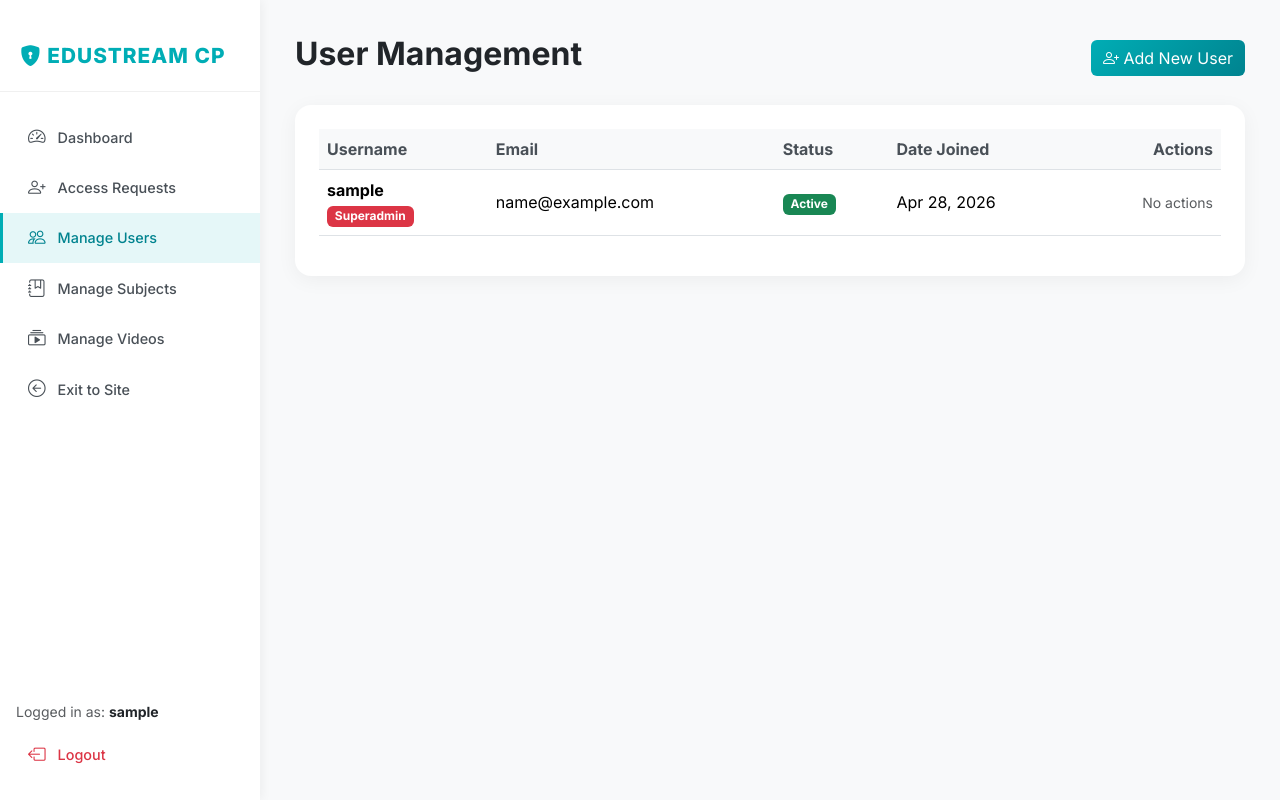
After one commit to ameenul-hashim/e-learningwebsite, a Django app: page /control-panel/users/ in a window 1280 px wide. The commit adds this page. Run offline with Django 5.2, Linux system fonts and the light colour scheme; the visitor is signed in with stand-in values (Sample User, id 1); data comes from the database, SQL or seed files in the repository; parts of the project's set-up code (start-up, migrations or seed data) failed here and were passed over.

Commit message:
feat: Add User and Subject Management & Aqua/White Control Panel Theme

```diff
--- a/control_panel/urls.py
+++ b/control_panel/urls.py
@@ -11,4 +11,13 @@ urlpatterns = [
     path('control-panel/requests/decline/<int:pk>/', views.decline_request, name='cp_decline'),
     path('control-panel/videos/', views.manage_videos, name='cp_videos'),
     path('control-panel/videos/delete/<int:pk>/', views.delete_video, name='cp_delete_video'),
+
+    # User Management
+    path('control-panel/users/', views.manage_users, name='cp_users'),
+    path('control-panel/users/delete/<int:pk>/', views.delete_user, name='cp_delete_user'),
+    path('control-panel/users/toggle/<int:pk>/', views.toggle_user_status, name='cp_toggle_user'),
+
+    # Category/Subject Management
+    path('control-panel/categories/', views.manage_categories, name='cp_categories'),
+    path('control-panel/categories/delete/<int:pk>/', views.delete_category, name='cp_delete_category'),
 ]
--- a/control_panel/views.py
+++ b/control_panel/views.py
@@ -126,3 +126,87 @@ def delete_video(request, pk):
     video.delete()
     messages.warning(request, "Video removed.")
     return redirect('cp_videos')
+
+
+@cp_admin_required
+def manage_users(request):
+    """
+    Manage users (list, create, edit).
+    """
+    users = User.objects.all().order_by('-date_joined')
+
+    if request.method == 'POST':
+        username = request.POST.get('username')
+        email = request.POST.get('email')
+        password = request.POST.get('password')
+
+        if username and email and password:
+            if User.objects.filter(email=email).exists() or User.objects.filter(username=username).exists():
+                messages.error(request, "User with this username or email already exists.")
+            else:
+                User.objects.create_user(username=username, email=email, password=password, is_verified=True)
+                messages.success(request, f"User '{username}' created successfully.")
+        return redirect('cp_users')
+
+    return render(request, 'control_panel/users.html', {'users': users})
+
+
+@cp_admin_required
+def delete_user(request, pk):
+    """
+    Delete a user.
+    """
+    user = get_object_or_404(User, pk=pk)
+    if user.is_superuser:
+        messages.error(request, "Cannot delete superuser.")
+    else:
+        user.delete()
+        messages.warning(request, "User deleted.")
+    return redirect('cp_users')
+
+
+@cp_admin_required
+def toggle_user_status(request, pk):
+    """
+    Block/Activate a user.
+    """
+    user = get_object_or_404(User, pk=pk)
+    if user.is_superuser:
+        messages.error(request, "Cannot modify superuser status.")
+    else:
+        user.is_blocked = not user.is_blocked
+        user.is_active = not user.is_blocked
+        user.save()
+        status = "blocked" if user.is_blocked else "activated"
+        messages.success(request, f"User {user.username} has been {status}.")
+    return redirect('cp_users')
+
+
+@cp_admin_required
+def manage_categories(request):
+    """
+    Manage categories/subjects.
+    """
+    categories = Category.objects.all().order_by('name')
+
+    if request.method == 'POST':
+        name = request.POST.get('name')
+        description = request.POST.get('description', '')
+
+        if name:
+            Category.objects.create(name=name, description=description)
+            messages.success(request, f"Subject '{name}' added successfully.")
+            return redirect('cp_categories')
+
+    return render(request, 'control_panel/categories.html', {'categories': categories})
+
+
+@cp_admin_required
+def delete_category(request, pk):
+    """
+    Delete a category/subject.
+    """
+    category = get_object_or_404(Category, pk=pk)
+    category.delete()
+    messages.warning(request, "Subject deleted.")
+    return redirect('cp_categories')
--- a/templates/control_panel/base_cp.html
+++ b/templates/control_panel/base_cp.html
@@ -10,17 +10,17 @@
     <style>
         :root {
             --sidebar-width: 260px;
-            --cp-grad-start: #0f0c29;
-            --cp-grad-mid: #302b63;
-            --cp-accent: #667eea;
-            --cp-accent-warm: #a855f7;
+            --cp-grad-start: #ffffff;
+            --cp-grad-mid: #e0f7fa;
+            --cp-accent: #00adb5;
+            --cp-accent-warm: #00838f;
         }
 
         body {
-            background: linear-gradient(135deg, #0f0c29, #302b63, #24243e);
+            background: #f8f9fa;
             background-attachment: fixed;
             font-family: 'Inter', sans-serif;
-            color: #f1f5f9;
+            color: #212529;
         }
 
         .sidebar {
@@ -29,9 +29,8 @@
             position: fixed;
             left: 0;
             top: 0;
-            background: rgba(15, 12, 41, 0.95);
-            backdrop-filter: blur(20px);
-            border-right: 1px solid rgba(255,255,255,0.06);
+            background: #ffffff;
+            box-shadow: 2px 0 10px rgba(0, 0, 0, 0.05);
             z-index: 1000;
             padding-top: 20px;
             overflow-y: auto;
@@ -41,11 +40,8 @@
             padding: 20px;
             font-size: 1.3rem;
             font-weight: 800;
-            background: linear-gradient(135deg, var(--cp-accent), var(--cp-accent-warm));
-            -webkit-background-clip: text;
-            -webkit-text-fill-color: transparent;
-            background-clip: text;
-            border-bottom: 1px solid rgba(255,255,255,0.06);
+            color: var(--cp-accent);
+            border-bottom: 1px solid rgba(0,0,0,0.06);
             margin-bottom: 20px;
             letter-spacing: 1px;
         }
@@ -54,7 +50,7 @@
             padding: 12px 25px;
             display: flex;
             align-items: center;
-            color: rgba(255,255,255,0.5);
+            color: #495057;
             text-decoration: none;
             transition: all 0.3s;
             border-left: 3px solid transparent;
@@ -62,8 +58,8 @@
             font-size: 0.9rem;
         }
         .sidebar-link:hover, .sidebar-link.active {
-            background: rgba(102, 126, 234, 0.1);
-            color: white;
+            background: rgba(0, 173, 181, 0.1);
+            color: var(--cp-accent-warm);
             border-left-color: var(--cp-accent);
         }
         .sidebar-link i { margin-right: 12px; font-size: 1.1rem; }
@@ -75,11 +71,10 @@
         }
 
         .card {
-            border: 1px solid rgba(255,255,255,0.06);
+            border: none;
             border-radius: 16px;
-            background: rgba(255,255,255,0.04);
-            backdrop-filter: blur(10px);
-            box-shadow: 0 4px 20px rgba(0,0,0,0.2);
+            background: #ffffff;
+            box-shadow: 0 4px 20px rgba(0,0,0,0.05);
         }
 
         .stat-card {
@@ -100,17 +95,17 @@
             font-size: 0.9rem;
         }
 
-        .table { color: #e2e8f0; }
-        .table-hover tbody tr:hover { background: rgba(102,126,234,0.08); }
-        .table-light { background: rgba(255,255,255,0.04) !important; color: #94a3b8 !important; }
-        .table-light th { background: transparent !important; color: #94a3b8 !important; border-color: rgba(255,255,255,0.06) !important; }
-        td, th { border-color: rgba(255,255,255,0.06) !important; }
+        .table { color: #212529; }
+        .table-hover tbody tr:hover { background: rgba(0,173,181,0.05); }
+        .table-light { background: #f8f9fa !important; color: #495057 !important; }
+        .table-light th { background: transparent !important; color: #495057 !important; border-color: #dee2e6 !important; }
+        td, th { border-color: #dee2e6 !important; }
 
-        .btn-success { background: linear-gradient(135deg, #22c55e, #16a34a); border: none; }
-        .btn-danger { background: linear-gradient(135deg, #ef4444, #dc2626); border: none; }
-        .btn-primary { background: linear-gradient(135deg, #667eea, #764ba2); border: none; }
+        .btn-success { background: #10b981; border: none; }
+        .btn-danger { background: #ef4444; border: none; }
+        .btn-primary { background: linear-gradient(135deg, var(--cp-accent), var(--cp-accent-warm)); border: none; color: white; }
         .btn-outline-primary { border-color: var(--cp-accent); color: var(--cp-accent); }
-        .btn-outline-primary:hover { background: linear-gradient(135deg, #667eea, #764ba2); border-color: transparent; }
+        .btn-outline-primary:hover { background: linear-gradient(135deg, var(--cp-accent), var(--cp-accent-warm)); border-color: transparent; color: white; }
 
         .alert { border-radius: 12px; }
 
@@ -134,6 +129,12 @@
         <a href="{% url 'cp_requests' %}" class="sidebar-link {% if request.resolver_match.url_name == 'cp_requests' %}active{% endif %}">
             <i class="bi bi-person-plus"></i> Access Requests
         </a>
+        <a href="{% url 'cp_users' %}" class="sidebar-link {% if request.resolver_match.url_name == 'cp_users' %}active{% endif %}">
+            <i class="bi bi-people"></i> Manage Users
+        </a>
+        <a href="{% url 'cp_categories' %}" class="sidebar-link {% if request.resolver_match.url_name == 'cp_categories' %}active{% endif %}">
+            <i class="bi bi-journal-bookmark"></i> Manage Subjects
+        </a>
         <a href="{% url 'cp_videos' %}" class="sidebar-link {% if request.resolver_match.url_name == 'cp_videos' %}active{% endif %}">
             <i class="bi bi-collection-play"></i> Manage Videos
         </a>
@@ -142,7 +143,7 @@
         </a>
 
         <div style="position: absolute; bottom: 20px; width: 100%;">
-            <div class="px-3 mb-2 text-white-50 small">Logged in as: <strong class="text-white">{{ request.user.username }}</strong></div>
+            <div class="px-3 mb-2 text-muted small">Logged in as: <strong class="text-dark">{{ request.user.username }}</strong></div>
             <a href="{% url 'cp_logout' %}" class="sidebar-link text-danger">
                 <i class="bi bi-box-arrow-left"></i> Logout
             </a>
--- /dev/null
+++ b/templates/control_panel/users.html
@@ -0,0 +1,100 @@
+{% extends 'control_panel/base_cp.html' %}
+
+{% block title %}Manage Users - EduStream{% endblock %}
+
+{% block content %}
+<div class="d-flex justify-content-between align-items-center mb-4">
+    <h2 class="fw-bold">User Management</h2>
+    <button class="btn btn-primary" data-bs-toggle="modal" data-bs-target="#addUserModal">
+        <i class="bi bi-person-plus"></i> Add New User
+    </button>
+</div>
+
+<div class="card p-4">
+    <div class="table-responsive">
+        <table class="table table-hover align-middle">
+            <thead class="table-light">
+                <tr>
+                    <th>Username</th>
+                    <th>Email</th>
+                    <th>Status</th>
+                    <th>Date Joined</th>
+                    <th class="text-end">Actions</th>
+                </tr>
+            </thead>
+            <tbody>
+                {% for user in users %}
+                <tr>
+                    <td>
+                        <div class="fw-bold">{{ user.username }}</div>
+                        {% if user.is_superuser %}
+                        <span class="badge bg-danger">Superadmin</span>
+                        {% endif %}
+                    </td>
+                    <td>{{ user.email }}</td>
+                    <td>
+                        {% if user.is_blocked %}
+                        <span class="badge bg-danger">Blocked</span>
+                        {% elif user.is_active %}
+                        <span class="badge bg-success">Active</span>
+                        {% else %}
+                        <span class="badge bg-secondary">Inactive</span>
+                        {% endif %}
+                    </td>
+                    <td>{{ user.date_joined|date:"M d, Y" }}</td>
+                    <td class="text-end">
+                        {% if not user.is_superuser %}
+                        <a href="{% url 'cp_toggle_user' user.pk %}" class="btn btn-sm {% if user.is_blocked %}btn-success{% else %}btn-warning{% endif %} me-2">
+                            {% if user.is_blocked %}<i class="bi bi-unlock"></i> Activate{% else %}<i class="bi bi-lock"></i> Block{% endif %}
+                        </a>
+                        <a href="{% url 'cp_delete_user' user.pk %}" class="btn btn-sm btn-danger" onclick="return confirm('Are you sure you want to delete this user?');">
+                            <i class="bi bi-trash"></i> Delete
+                        </a>
+                        {% else %}
+                        <span class="text-muted small">No actions</span>
+                        {% endif %}
+                    </td>
+                </tr>
+                {% empty %}
+                <tr>
+                    <td colspan="5" class="text-center py-4 text-muted">No users found.</td>
+                </tr>
+                {% endfor %}
+            </tbody>
+        </table>
+    </div>
+</div>
+
+<!-- Add User Modal -->
+<div class="modal fade" id="addUserModal" tabindex="-1">
+    <div class="modal-dialog">
+        <div class="modal-content text-dark">
+            <div class="modal-header">
+                <h5 class="modal-title fw-bold">Create New User</h5>
+                <button type="button" class="btn-close" data-bs-dismiss="modal"></button>
+            </div>
+            <form method="POST">
+                {% csrf_token %}
+                <div class="modal-body">
+                    <div class="mb-3">
+                        <label class="form-label">Username</label>
+                        <input type="text" name="username" class="form-control" required>
+                    </div>
+                    <div class="mb-3">
+                        <label class="form-label">Email</label>
+                        <input type="email" name="email" class="form-control" required>
+                    </div>
+                    <div class="mb-3">
+                        <label class="form-label">Password</label>
+                        <input type="password" name="password" class="form-control" required>
+                    </div>
+                </div>
+                <div class="modal-footer">
+                    <button type="button" class="btn btn-secondary" data-bs-dismiss="modal">Cancel</button>
+                    <button type="submit" class="btn btn-primary">Create User</button>
+                </div>
+            </form>
+        </div>
+    </div>
+</div>
+{% endblock %}
```
Also changed, not shown: static/css/admin_custom.css (+25 -10 lines), templates/control_panel/categories.html (added, +74 -0 lines).
